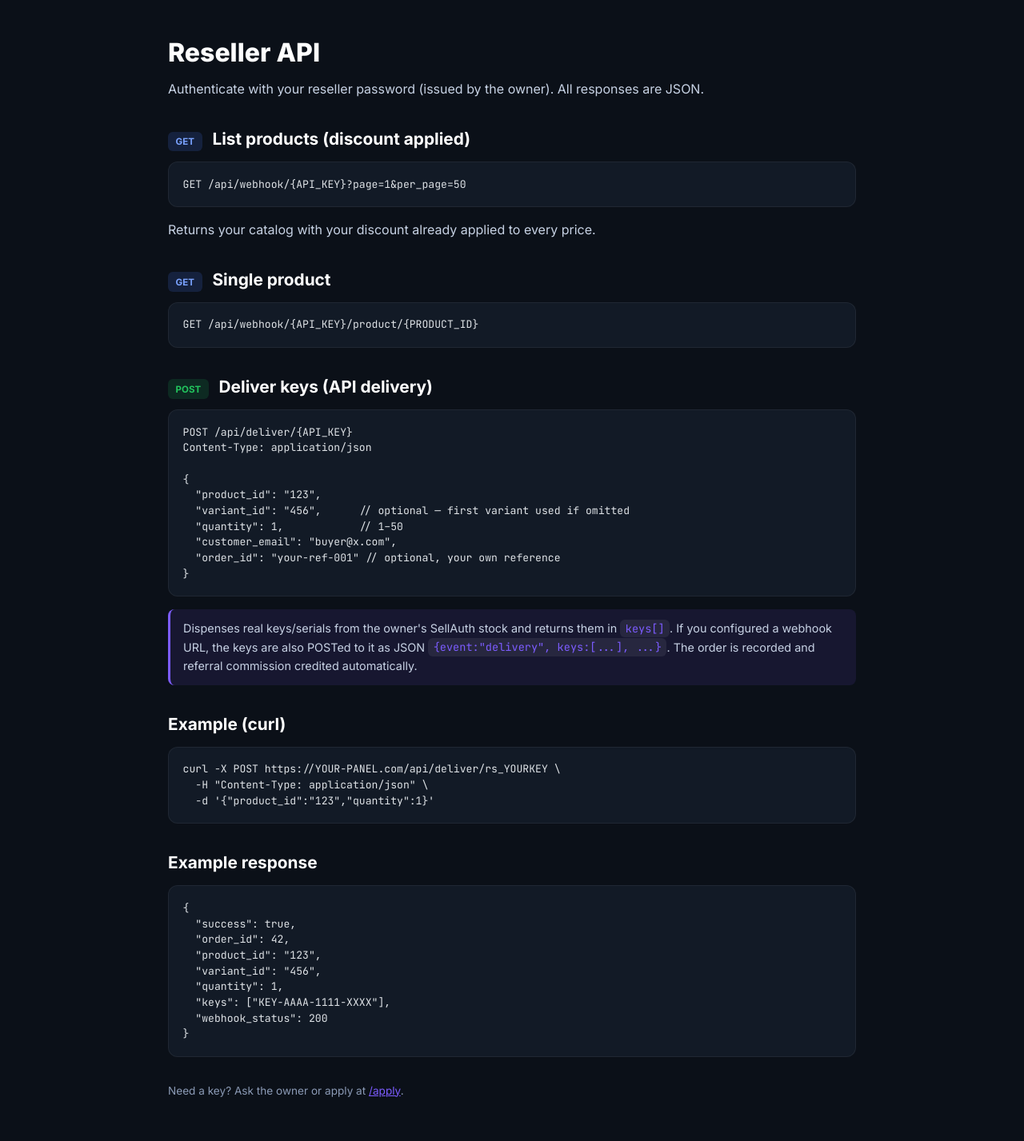
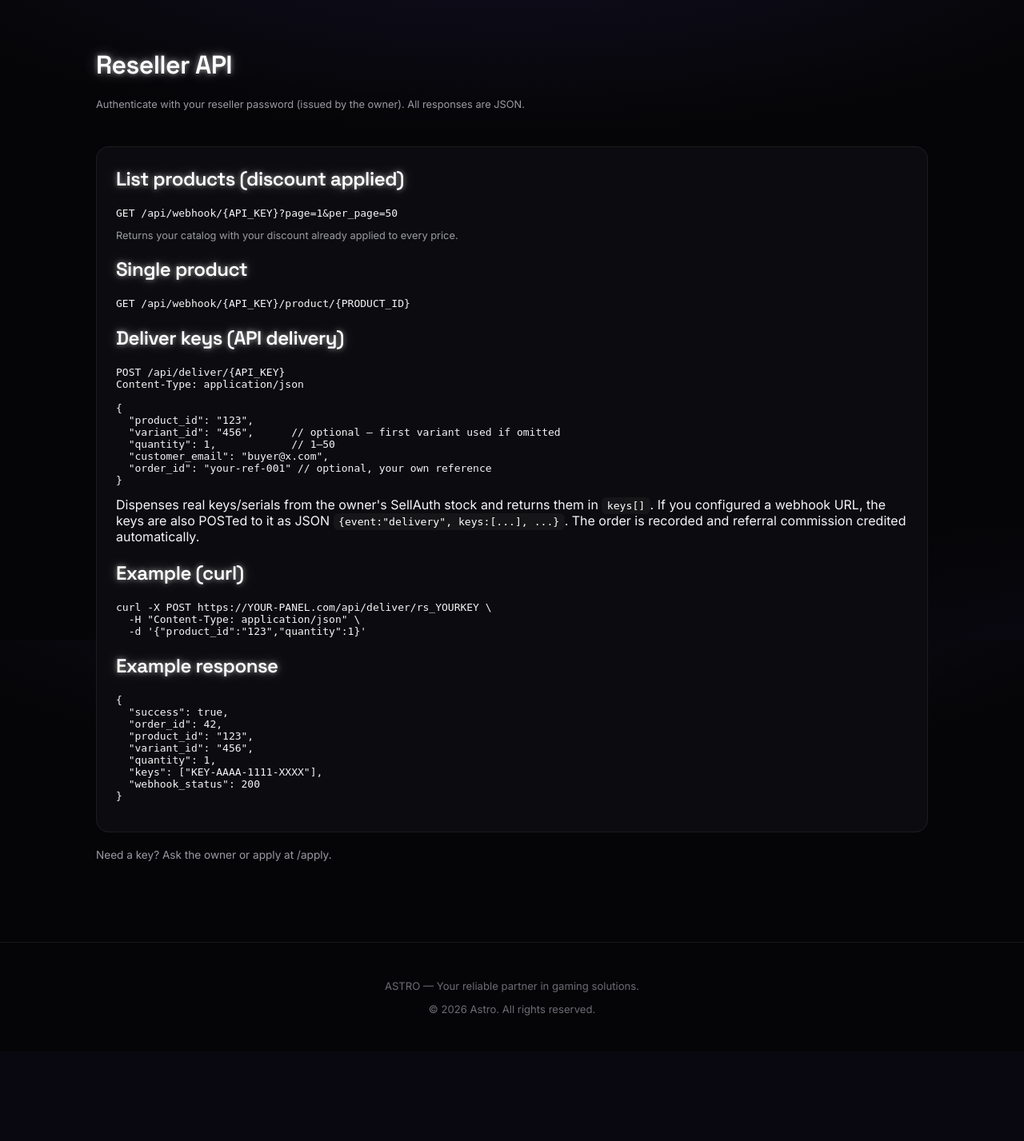
Before and after one commit to sqygg/resell-panel-template, a FastAPI app: page /api-docs in a window 1280 px wide. Shown: the whole page at 80% size. After the commit the page ends 1270 px from the top, so only its background shows below. Run offline with FastAPI, Linux system fonts and the light colour scheme.

Commit message:
Add Api Docs drawer link; replace api_docs.html with VOID-themed version (extends base)

```diff
--- a/templates/api_docs.html
+++ b/templates/api_docs.html
@@ -1,40 +1,21 @@
-<!DOCTYPE html>
-<html lang="en">
-<head>
-    <meta charset="UTF-8">
-    <meta name="viewport" content="width=device-width, initial-scale=1.0">
-    <title>API Docs — Reseller Panel</title>
-    <link href="https://fonts.googleapis.com/css2?family=Inter:wght@400;500;600;700;800&family=JetBrains+Mono:wght@400;500&display=swap" rel="stylesheet">
-    <style>
-        :root{--bg:#0b1018;--bg-card:#121a26;--border:rgba(255,255,255,.08);--border-soft:rgba(255,255,255,.06);--text:#dee2e6;--heading:#fff;--muted:#c7d2e4;--dim:#8b9ab5;--accent:#7c5cff;--gradient:linear-gradient(135deg,#4f7cff,#7c5cff);}
-        *{margin:0;padding:0;box-sizing:border-box;}
-        body{font-family:'Inter',sans-serif;background:var(--bg);color:var(--text);line-height:1.6;padding:2.5rem 1.5rem;}
-        .wrap{max-width:860px;margin:0 auto;}
-        h1{font-size:2rem;font-weight:800;color:var(--heading);margin-bottom:.5rem;}
-        h2{font-size:1.3rem;font-weight:700;color:var(--heading);margin:2rem 0 .75rem;}
-        p{color:var(--muted);margin-bottom:.75rem;}
-        code{font-family:'JetBrains Mono',monospace;background:rgba(255,255,255,.07);padding:.15rem .4rem;border-radius:6px;font-size:.85rem;color:var(--accent);}
-        pre{background:var(--bg-card);border:1px solid var(--border-soft);border-radius:12px;padding:1.1rem;overflow-x:auto;margin:.5rem 0 1rem;font-family:'JetBrains Mono',monospace;font-size:.82rem;color:var(--text);line-height:1.5;}
-        .label{display:inline-block;padding:.2rem .6rem;border-radius:6px;font-size:.72rem;font-weight:700;margin-right:.5rem;}
-        .post{background:rgba(34,197,94,.14);color:var(--green,#22c55e);}
-        .get{background:rgba(79,124,255,.16);color:#7aa2ff;}
-        .note{background:rgba(124,92,255,.1);border-left:3px solid var(--accent);padding:.75rem 1rem;border-radius:8px;margin:1rem 0;color:var(--muted);font-size:.9rem;}
-        a{color:var(--accent);}
-    </style>
-</head>
-<body>
-<div class="wrap">
+{% extends "base.html" %}
+{% block title %}Api Docs · Astro Panel{% endblock %}
+{% block content %}
+<div class="page"><div class="container">
+  <div class="page-head"><div>
     <h1>Reseller API</h1>
-    <p>Authenticate with your reseller password (issued by the owner). All responses are JSON.</p>
+    <p class="muted">Authenticate with your reseller password (issued by the owner). All responses are JSON.</p>
+  </div></div>
 
-    <h2><span class="label get">GET</span> List products (discount applied)</h2>
+  <div class="card" style="padding:1.5rem;margin-bottom:1.25rem;">
+    <h2 style="margin-top:0;">List products (discount applied)</h2>
     <pre>GET /api/webhook/{API_KEY}?page=1&amp;per_page=50</pre>
-    <p>Returns your catalog with your discount already applied to every price.</p>
+    <p class="muted">Returns your catalog with your discount already applied to every price.</p>
 
-    <h2><span class="label get">GET</span> Single product</h2>
+    <h2>Single product</h2>
     <pre>GET /api/webhook/{API_KEY}/product/{PRODUCT_ID}</pre>
 
-    <h2><span class="label post">POST</span> Deliver keys (API delivery)</h2>
+    <h2>Deliver keys (API delivery)</h2>
     <pre>POST /api/deliver/{API_KEY}
 Content-Type: application/json
 
@@ -46,9 +27,9 @@ Content-Type: application/json
   "order_id": "your-ref-001" // optional, your own reference
 }</pre>
     <div class="note">
-        Dispenses real keys/serials from the owner's SellAuth stock and returns them in <code>keys[]</code>.
-        If you configured a webhook URL, the keys are also POSTed to it as JSON <code>{event:"delivery", keys:[...], ...}</code>.
-        The order is recorded and referral commission credited automatically.
+      Dispenses real keys/serials from the owner's SellAuth stock and returns them in <code>keys[]</code>.
+      If you configured a webhook URL, the keys are also POSTed to it as JSON <code>{event:"delivery", keys:[...], ...}</code>.
+      The order is recorded and referral commission credited automatically.
     </div>
 
     <h2>Example (curl)</h2>
@@ -66,8 +47,8 @@ Content-Type: application/json
   "keys": ["KEY-AAAA-1111-XXXX"],
   "webhook_status": 200
 }</pre>
+  </div>
 
-    <p style="margin-top:2rem;color:var(--dim);font-size:.85rem;">Need a key? Ask the owner or apply at <a href="/apply">/apply</a>.</p>
-</div>
-</body>
-</html>
+  <p class="muted" style="font-size:.85rem;">Need a key? Ask the owner or apply at <a href="/apply">/apply</a>.</p>
+</div></div>
+{% endblock %}
--- a/templates/base.html
+++ b/templates/base.html
@@ -74,13 +74,13 @@
   {% if reseller_logged_in or admin_authed %}
   <nav class="navbar">
     <div class="brand-block">
+      <button class="menu-toggle" id="menuToggle" type="button" aria-label="Open menu">
+        <span></span><span></span><span></span>
+      </button>
       <button class="brand-btn" id="brandToggle" type="button" aria-haspopup="true" aria-expanded="false" aria-label="Open menu">
         <img src="/static/logo.png" alt="Astro" class="brand-logo">
       </button>
       <span class="brand-text">ASTRO</span>
-      <button class="menu-toggle" id="menuToggle" type="button" aria-label="Open menu">
-        <span></span><span></span><span></span>
-      </button>
     </div>
   </nav>
 
@@ -99,6 +99,7 @@
       <a href="/reseller/balance" class="link">Balance</a>
       <a href="/reseller/buy" class="link">Buy Keys</a>
       <a href="/reseller/catalog" class="link">Api Integration</a>
+      <a href="/api-docs" class="link">Api Docs</a>
       <a href="/reseller/referrals" class="link">Referrals</a>
       <a href="/reseller/api" class="link">Settings</a>
       <div class="divider"></div>
```
